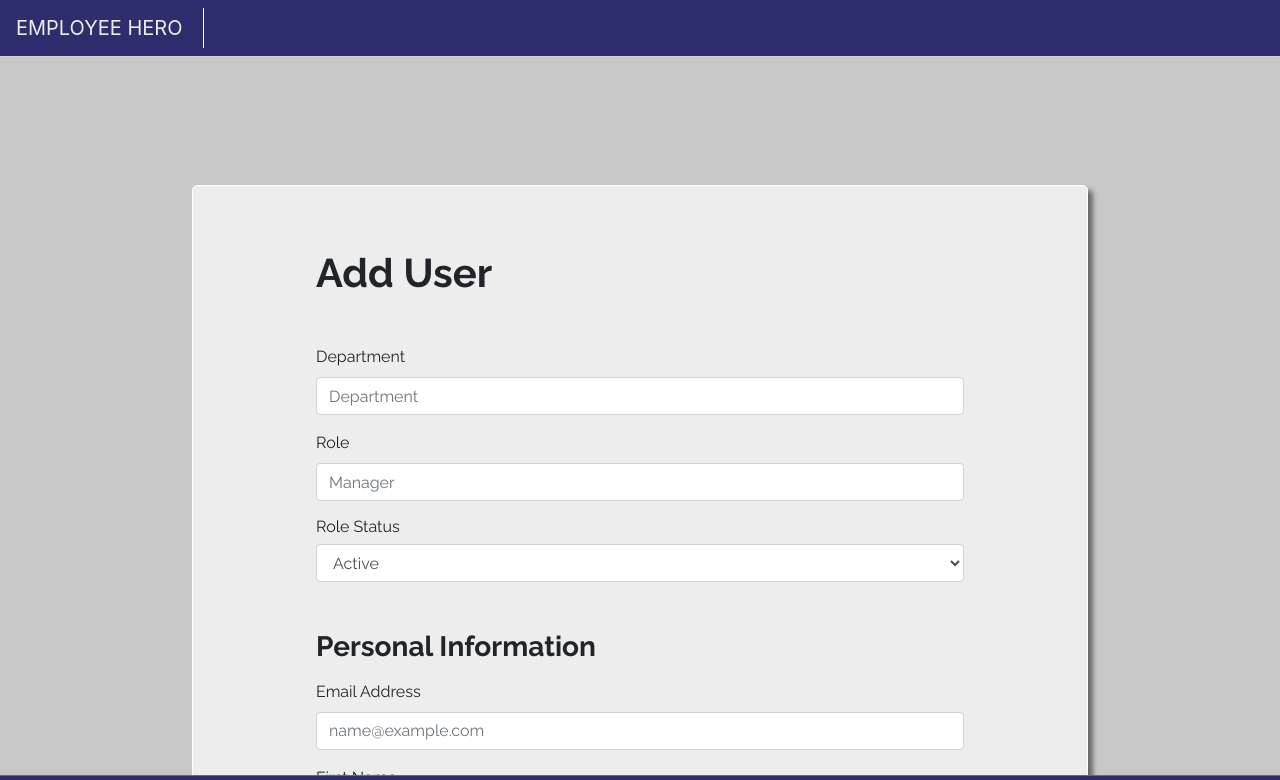
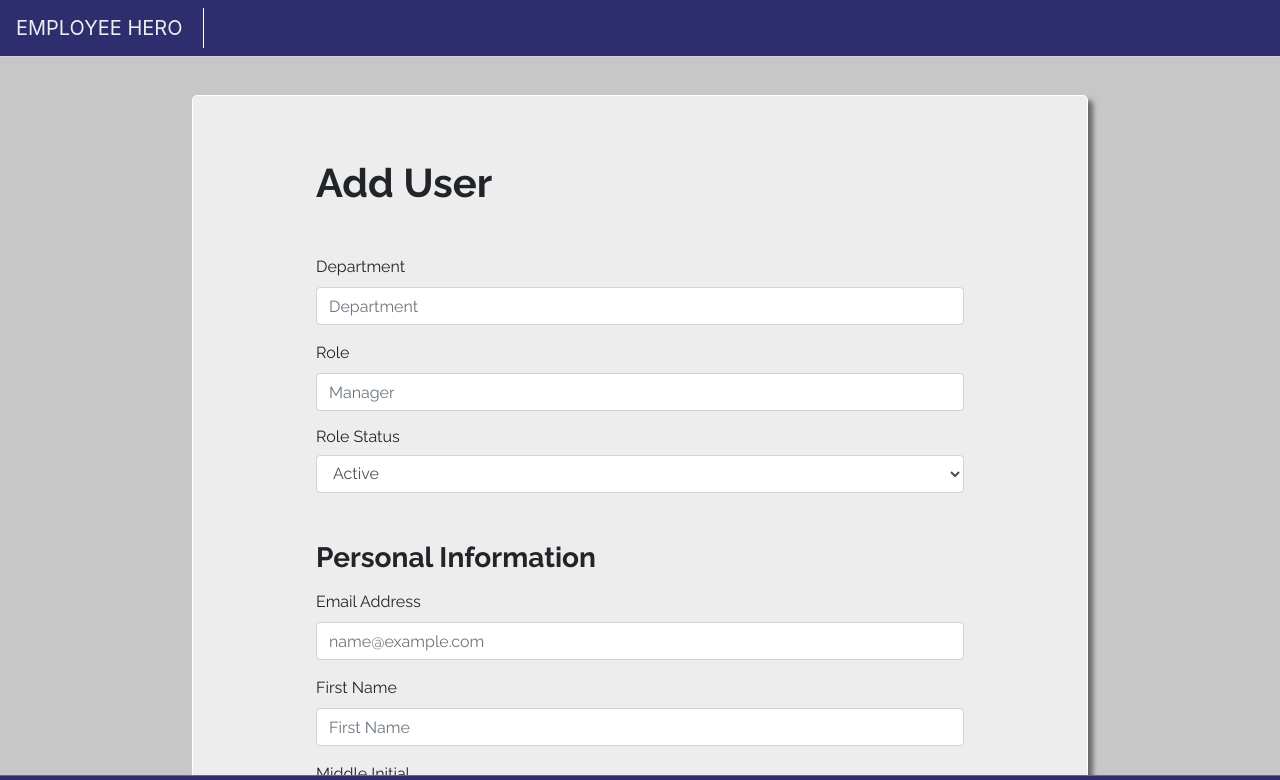
Before and after one commit to jonafi/emt, a React (Create React App) app in the folder client/: page /AddUser in a window 1280 px wide. Shown: the top 780 px of the page. Built offline with nearby package versions, Linux system fonts and the light colour scheme; no server answers.

Commit message:
changes to navBar/Dashboard.js and style.css

```diff
--- a/client/src/components/NavBar.js
+++ b/client/src/components/NavBar.js
@@ -33,7 +33,7 @@ function Nav() {
     API.getUser(user)
       .then(result => {
         setRole(result.data.role);
-        console.log(result.data.role)
+        // console.log(result.data.role)
       })
       .catch(err => console.log(err));
   }
--- a/client/src/pages/Dashboard.js
+++ b/client/src/pages/Dashboard.js
@@ -29,7 +29,7 @@ function Dashboard(props) {
     API.getEmployees()
       .then(result => {
         setData(result.data);
-        console.log(result.data)
+        // console.log(result.data)
       })
       .catch(err => console.log(err));
   }
@@ -38,7 +38,7 @@ function Dashboard(props) {
     API.getUser(user)
       .then(result => {
         setEmail(result.data.personal_email);
-        console.log(result.data.personal_email)
+        // console.log(result.data.personal_email)
       })
       .catch(err => console.log(err));
   }
--- a/client/src/style.css
+++ b/client/src/style.css
@@ -78,6 +78,8 @@ footer {
 
 .empInfo, .goals {
     padding: 10px;
+    padding-left: 20px;
+    padding-right: 20px;
 }
 
 .loggedUser{
@@ -95,7 +97,7 @@ footer {
 
 .Directory, .AddUser, .loginBox, .notAuthorized {
     padding: 15px;
-    margin-top: 10%;
+    margin-top: 3%;
 }
 
 .AddUser {
```
